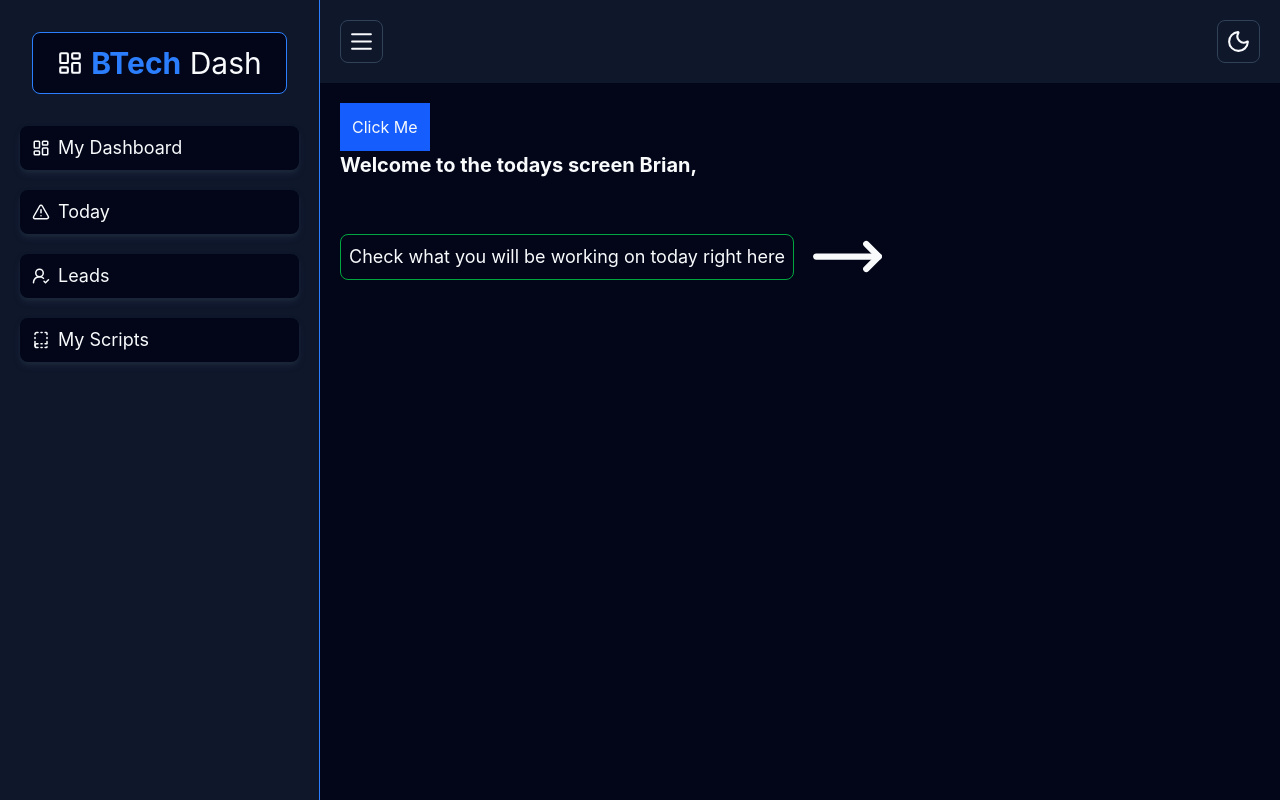
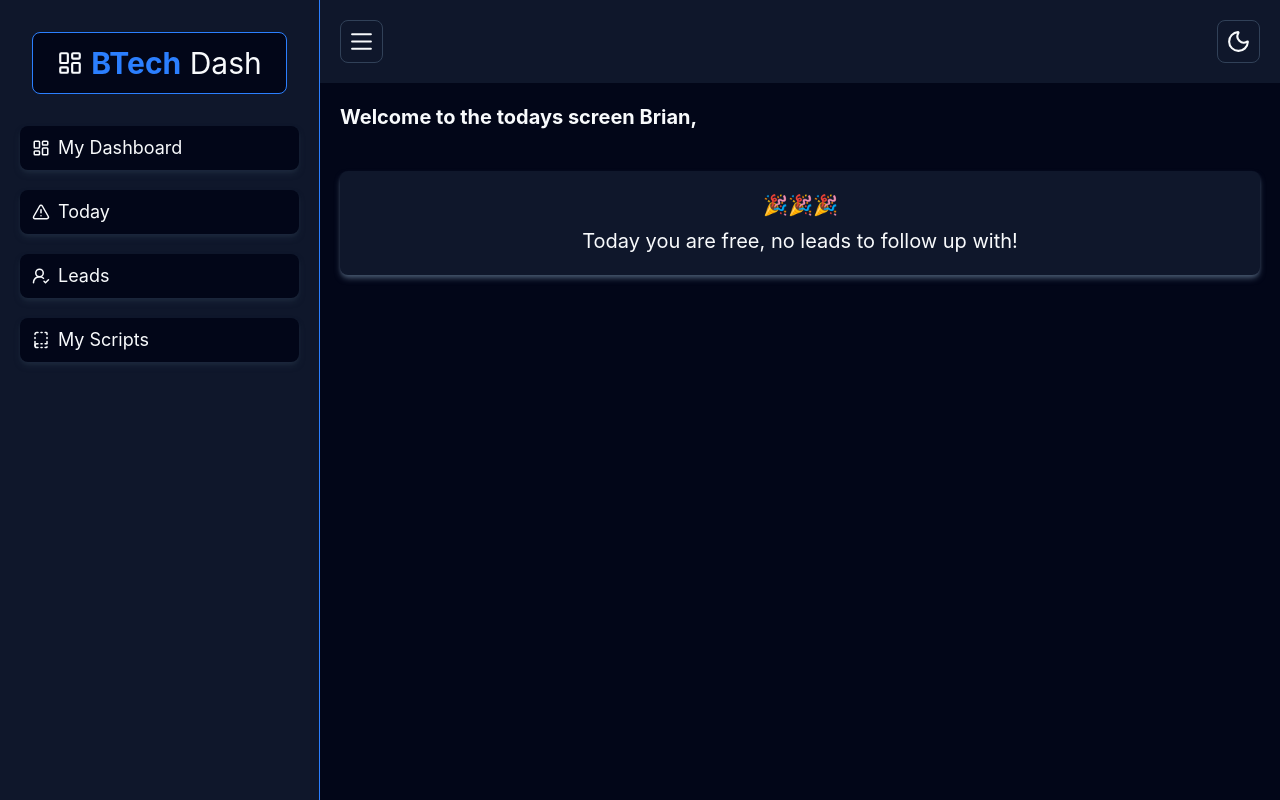
Before and after one commit to Brian9975/BTech-Dashboard, a React (Vite) app: page /today in a window 1280 px wide. Built offline with nearby package versions, Linux system fonts and the light colour scheme.

Commit message:
Handled emty state when the flaggedLeads array is empty in todays screen

```diff
--- a/src/pages/Today.tsx
+++ b/src/pages/Today.tsx
@@ -7,25 +7,24 @@ import TodayViewCard from "../components/TodayViewCard";
 import useGetFlaggedAction from "../hooks/useGetFlaggedAction";
 
 export default function Today() {
-  const {getFlaggedAction} = useGetFlaggedAction()
+  const { getFlaggedAction } = useGetFlaggedAction();
   const { checkDaysPassed } = useAutoCheckLead();
-  const { leads } = useLead();
+  const { leads, isLoading } = useLead();
   const { formatAnyDate } = useDateFormater();
   const { updateStatLastCont, leadToUpdate, setLeadToUpdate } =
     useUpdateStatLast();
 
-    const flaggedLeads = leads
-    .map(l => ({lead: l, action: getFlaggedAction(l, checkDaysPassed)}))
-    .filter(l => l.action !== null)
-
-
-
+  const flaggedLeads = leads
+    .map((l) => ({ lead: l, action: getFlaggedAction(l, checkDaysPassed) }))
+    .filter((l) => l.action !== null);
 
   return (
     <div>
-    <button className="bg-blue-600 p-3 cursor-pointer" onClick={() => console.log(flaggedLeads)}>Click Me</button>
       <h1 className="font-bold text-xl">Welcome to the todays screen Brian,</h1>
-
+{isLoading ? <div><h1>Loading...</h1></div> : flaggedLeads.length === 0 ?  <div className="bg-slate-900 rounded-lg py-5 px-10 text-xl flex flex-col items-center justify-center gap-2  shadow-md my-10 shadow-slate-600">
+            🎉🎉🎉
+            <span>Today you are free, no leads to follow up with!</span>
+          </div> :
       <main className="flex md:flex-row flex-col items-center my-10 justify-start gap-4">
         <div className="border text-lg  border-green-600 rounded-lg p-2">
           Check what you will be working on today right here
@@ -37,17 +36,18 @@ export default function Today() {
         </div>
 
         <div className="grid grid-cols-2 md:grid-cols-3 gap-4">
-          {flaggedLeads.map((l) => (<TodayViewCard
+          {flaggedLeads.map((l) => (
+            <TodayViewCard
               key={l.lead.id}
               l={l.lead}
               checkDaysPassed={checkDaysPassed}
               formatAnyDate={formatAnyDate}
               setLeadToUpdate={setLeadToUpdate}
               action={l.action as string}
-            />)
-          )}
+            />
+          ))}
         </div>
-      </main>
+      </main>}
 
       {/* Confirmation To Update Modal */}
       {leadToUpdate && (
```
